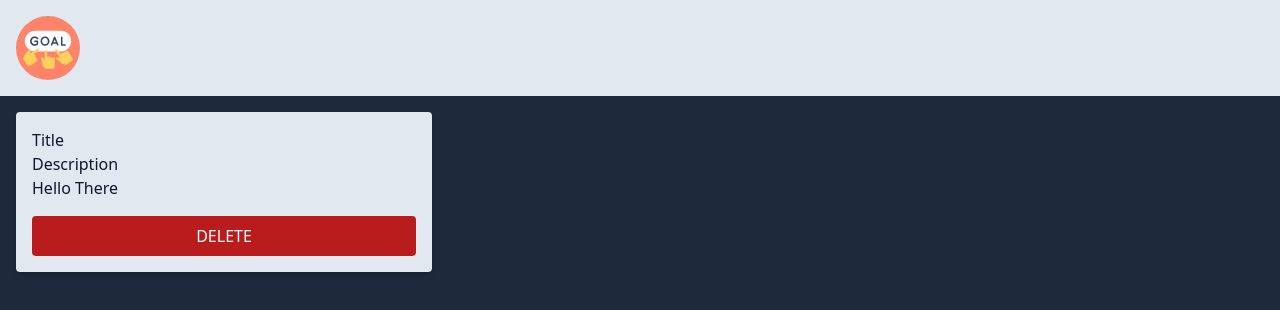
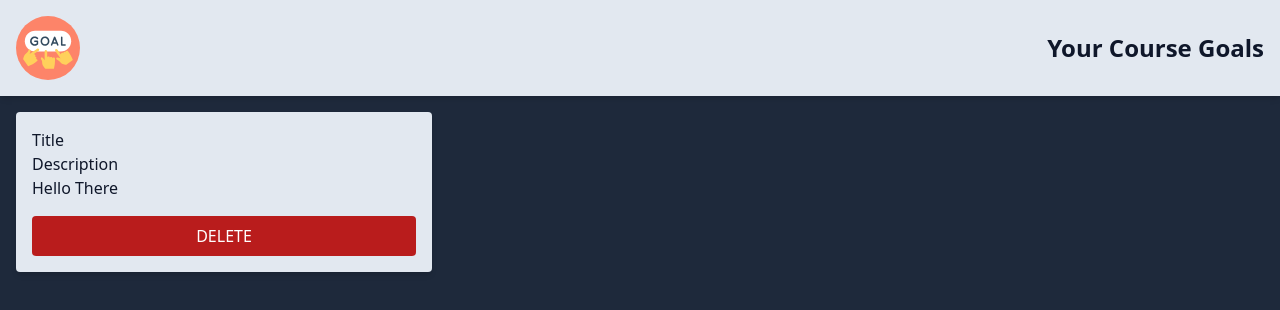
Before and after one commit to SmackSmash/react-ts-basics, a React (Vite) app: page / in a window 1280 px wide. Shown: the top 310 px of the page. Built offline with nearby package versions, Linux system fonts and the light colour scheme.

Commit message:
Added stylish children

```diff
--- a/src/App.tsx
+++ b/src/App.tsx
@@ -5,7 +5,9 @@ import HeaderImage from './assets/goals.svg';
 const App = () => {
   return (
     <>
-      <Header image={{ src: HeaderImage, alt: 'A list of goals' }} />
+      <Header image={{ src: HeaderImage, alt: 'A list of goals' }}>
+        <h1 className='text-slate-900 text-2xl font-bold'>Your Course Goals</h1>
+      </Header>
       <main className='flex p-4 space-x-4'>
         <CourseGoal title='Title' description='Description'>
           Hello There
--- a/src/components/Header.tsx
+++ b/src/components/Header.tsx
@@ -1,14 +1,17 @@
-interface HeaderProps {
+import { type PropsWithChildren } from 'react';
+
+type HeaderProps = PropsWithChildren<{
   image: {
     src: string;
     alt: string;
   };
-}
+}>;
 
-const Header = ({ image: { src, alt } }: HeaderProps) => {
+const Header = ({ image: { src, alt }, children }: HeaderProps) => {
   return (
-    <header className='w-full h-24 bg-slate-200'>
-      <img className='max-h-full p-4' src={src} alt={alt} />
+    <header className='w-full h-24 flex justify-between items-center px-4 shadow-md bg-slate-200'>
+      <img className='max-h-full py-4' src={src} alt={alt} />
+      {children}
     </header>
   );
 };
```
